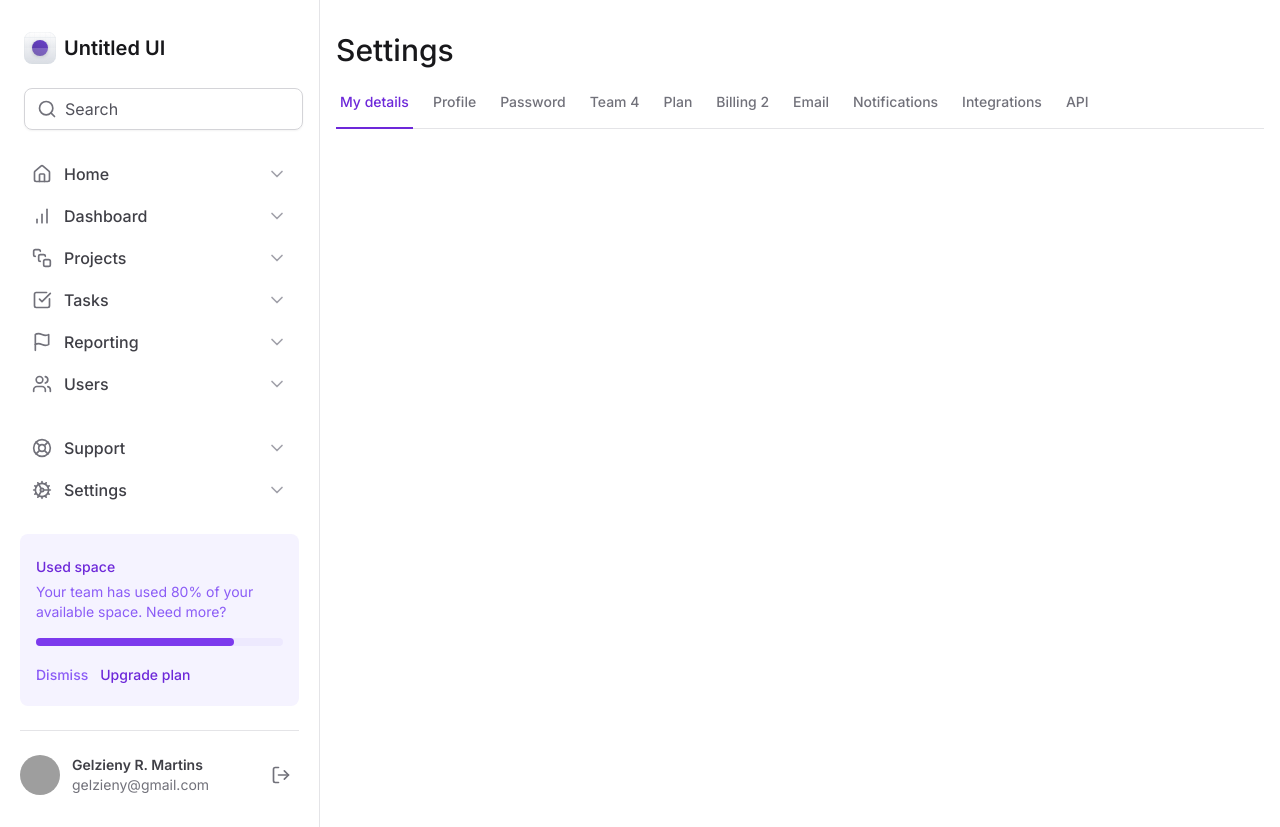
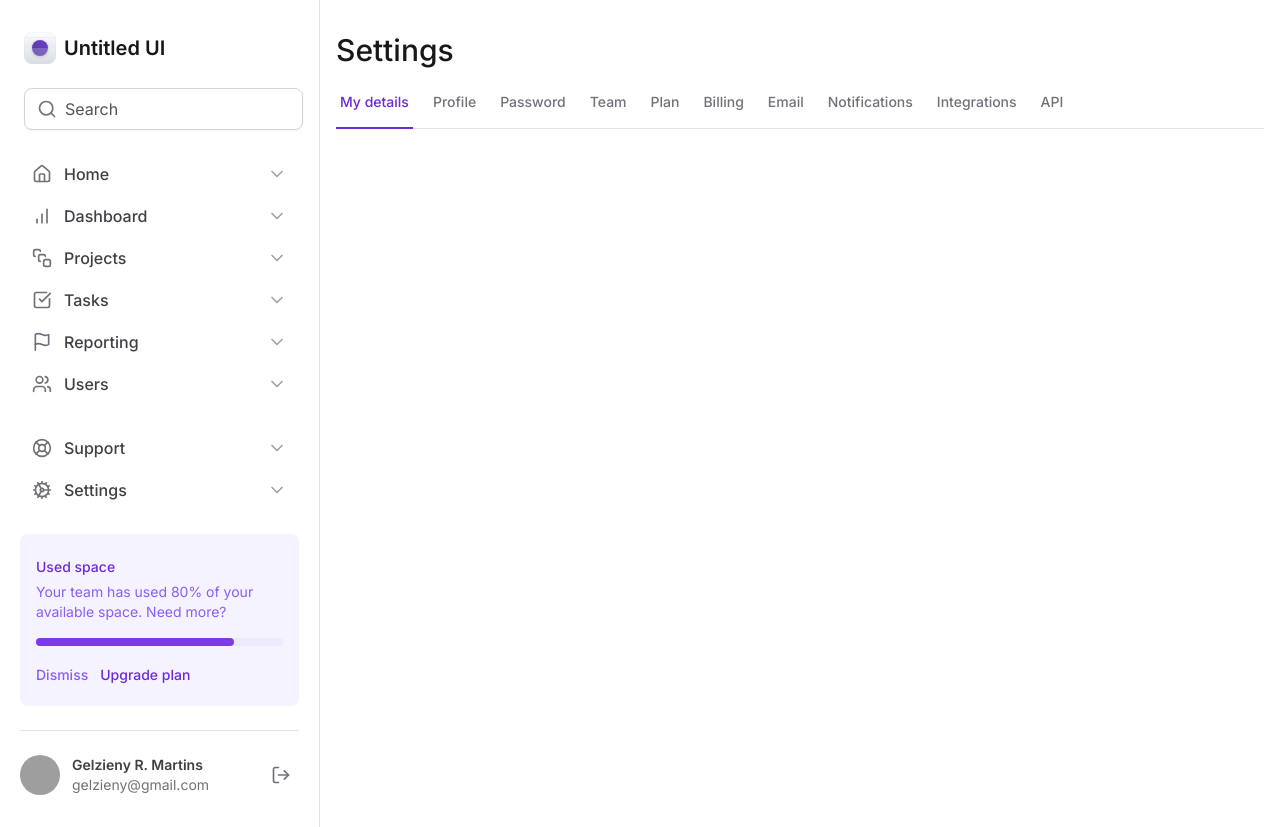
Before and after one commit to Gelzieny/tailwind-next, a Next.js app: page / in a window 1280 px wide. Built offline with nearby package versions, Linux system fonts and the light colour scheme; grey boxes are pictures that could not be loaded.

Commit message:
Animação das Abas

```diff
--- a/package.json
+++ b/package.json
@@ -11,6 +11,7 @@
   "dependencies": {
     "@radix-ui/react-icons": "^1.3.2",
     "@radix-ui/react-tabs": "^1.1.1",
+    "framer-motion": "^11.12.0",
     "lucide-react": "^0.462.0",
     "next": "15.0.3",
     "react": "19.0.0-rc-66855b96-20241106",
--- a/src/components/SettingsTabs/TabItem.tsx
+++ b/src/components/SettingsTabs/TabItem.tsx
@@ -1,4 +1,5 @@
 import * as Tabs from '@radix-ui/react-tabs'
+import { motion } from 'framer-motion'
 
 export interface TabItemProps {
   value: string
@@ -15,7 +16,10 @@
       <span>{title}</span>
 
       {isSelected && (
-        <div className=" absolute -bottom-px left-0 right-0 h-0.5 bg-violet-700" />
+        <motion.div
+          layoutId="activetab"
+          className=" absolute -bottom-px left-0 right-0 h-0.5 bg-violet-700"
+        />
       )}
     </Tabs.Trigger>
   )
--- a/src/components/SettingsTabs/index.tsx
+++ b/src/components/SettingsTabs/index.tsx
@@ -25,15 +25,11 @@
           title="Password"
           isSelected={currentTab === 'tab3'}
         />
-        <TabItem
-          value="tab4"
-          title="Team 4"
-          isSelected={currentTab === 'tab4'}
-        />
+        <TabItem value="tab4" title="Team" isSelected={currentTab === 'tab4'} />
         <TabItem value="tab5" title="Plan" isSelected={currentTab === 'tab5'} />
         <TabItem
           value="tab6"
-          title="Billing 2"
+          title="Billing"
           isSelected={currentTab === 'tab6'}
         />
         <TabItem
```
Also changed, not shown: 1 other file (tests, documents, lock files or other folders).
